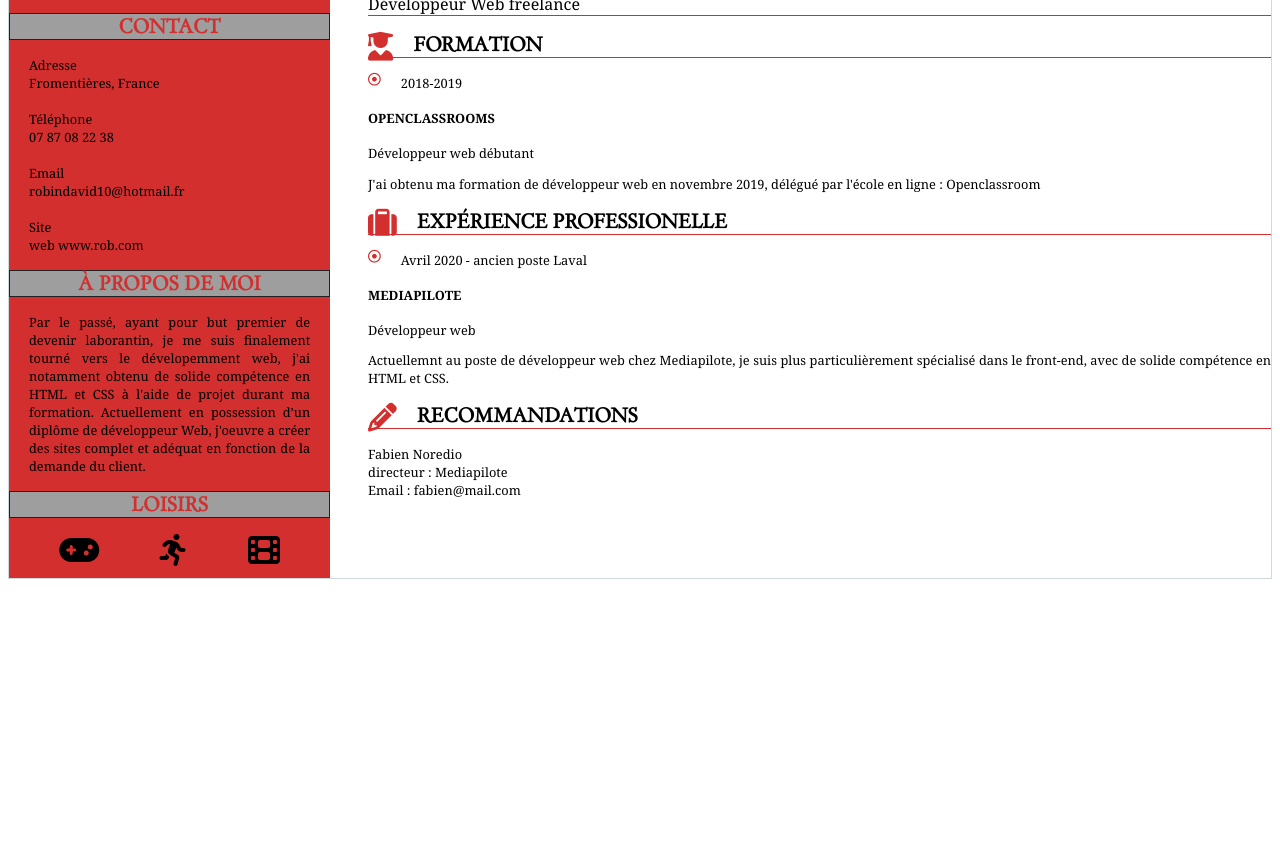
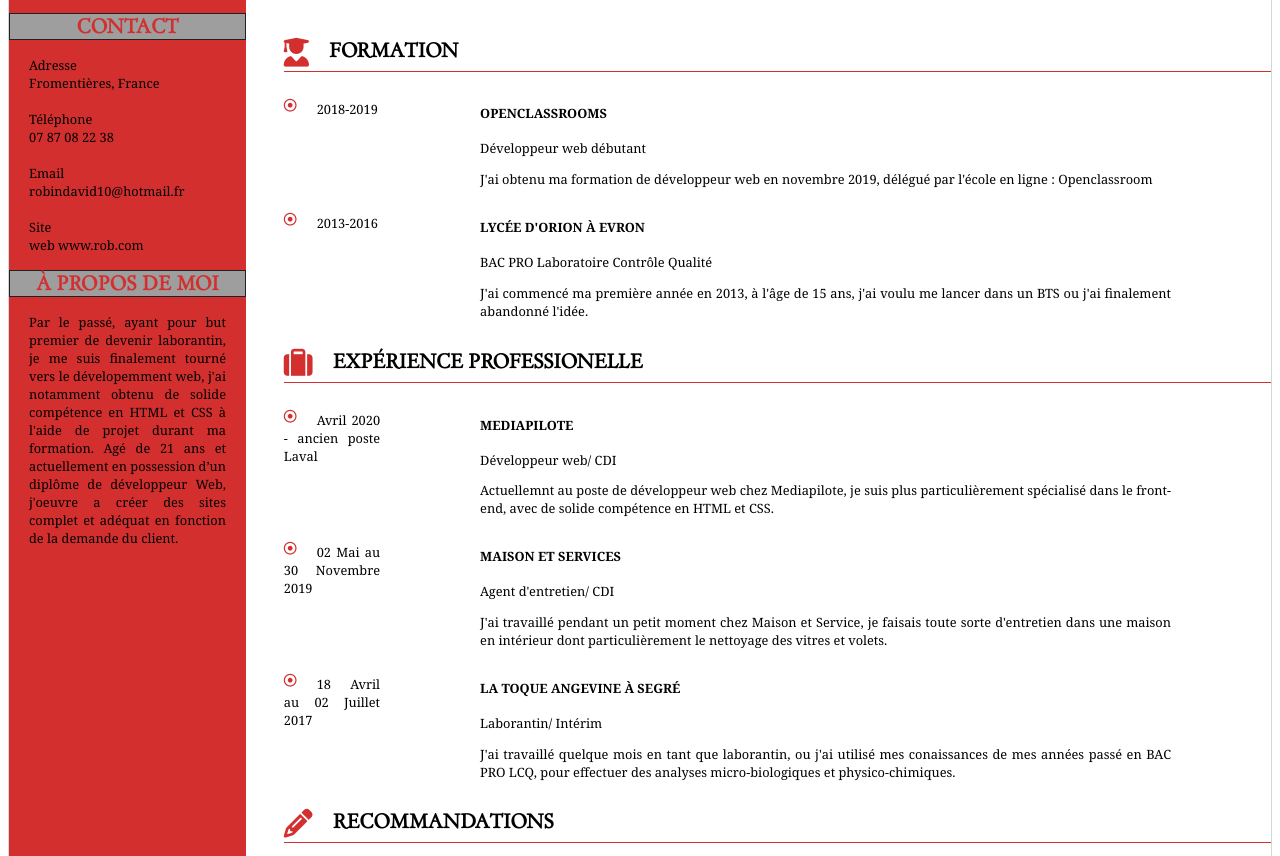
Before and after one commit to robindev98/CV-Projet-2, a plain HTML site: page CVprojet2.html in a window 1280 px wide. Shown: the part 153-1009 px from the top of the page. Before the commit the page ends 800 px from the top, so only its background shows below. Drawn offline with Linux system fonts and the light colour scheme.

Commit message:
presque fini,a voir si le code est près

```diff
--- a/CVprojet2.html
+++ b/CVprojet2.html
@@ -8,7 +8,7 @@
     </head>
 
     <body>
-        <section id="apropos"><!-- A propos -->
+    <section id="contenu">
             <aside>
             	<p>
             		<img alt="Robin" src="photo.jpg" class="robin">
@@ -29,11 +29,11 @@
                     À propos de moi
                 </h2>
                     <p>
-                		Par le passé, ayant pour but premier de devenir laborantin, je me suis finalement tourné vers le dévelopemment web, j'ai notamment obtenu de solide compétence en HTML et CSS à l'aide de projet durant ma formation. Actuellement en possession d’un diplôme de développeur Web, j'oeuvre a créer des sites complet et adéquat en fonction de la demande du client.
+                		Par le passé, ayant pour but premier de devenir laborantin, je me suis finalement tourné vers le dévelopemment web, j'ai notamment obtenu de solide compétence en HTML et CSS à l'aide de projet durant ma formation. Agé de 21 ans et actuellement en possession d’un diplôme de développeur Web, j'oeuvre a créer des sites complet et adéquat en fonction de la demande du client.
                     </p>
             </aside>
 
-            <aside>
+            <aside id="Loisirs">
                 <h2>
                     Loisirs
                 </h2>
@@ -43,7 +43,7 @@
                 	<i class="fas fa-film"></i>
                 </p>
             </aside>
-        </section>
+    </section>
 
         <section id="parcourspro"><!-- Parcours professionel -->
             <header>
@@ -53,16 +53,18 @@
                 <p>
                     Développeur Web freelance
                 </p>
+                <hr/>
             </header>
 
             <article>
                 <h2>
                     <i class="fas fa-user-graduate"></i>Formation
                 </h2>
-                    <ul>
+                <div class="carre">
+                    <ul class="rectangle">
                     	<i class="far fa-dot-circle"></i>2018-2019
                     </ul>
-                    <div>
+                    <div class="carré">
 	                    <h4>
 	                    	Openclassrooms
 	                    </h4>
@@ -73,26 +75,80 @@
 	                    	J'ai obtenu ma formation de développeur web en novembre 2019, délégué par l'école en ligne : Openclassroom
 	                    </p>
 	                </div>
+				</div>
+
+	            <div class="carre">
+	                <ul class="rectangle">
+	                	<i class="far fa-dot-circle"></i>2013-2016
+	                </ul>
+	                	<div class="carré">
+	                	<h4>
+	                		Lycée d'Orion à Evron
+	                	</h4>
+	                	<p>
+	                		BAC PRO Laboratoire Contrôle Qualité
+	                	</p>
+	                	<p>
+	                		J'ai commencé ma première année en 2013, à l'âge de 15 ans, j'ai voulu me lancer dans un BTS ou j'ai finalement abandonné l'idée.
+	                	</p>
+	                	</div>
+	            </div>
             </article>
 
             <article>
                 <h2>
                     <i class="fas fa-suitcase"></i>Expérience Professionelle
                 </h2>
-	                <ul>
+	            <div class="carre">
+	                <ul class="rectangle">
 	                    <i class="far fa-dot-circle"></i>Avril 2020 - ancien poste Laval
 	                </ul>
-	                <div class="experience">
+		            <div class="carré">
 		                <h4>
 		                    Mediapilote
 		                </h4>
 		                <p>
-		                	Développeur web
+		                	Développeur web/ CDI
 		                </p>
 		                <p>
 		                    Actuellemnt au poste de développeur web chez Mediapilote, je suis plus particulièrement spécialisé dans le front-end, avec de solide compétence en HTML et CSS.
 	                    </p>
+					</div>
+			    </div>
+
+				<div class="carre">
+					<ul class="rectangle">
+						<i class="far fa-dot-circle"></i>02 Mai au 30 Novembre 2019
+					</ul>
+					<div class="carré">
+	                	<h4>
+	                		Maison et Services
+	                	</h4>
+	                	<p>
+	                		Agent d'entretien/ CDI
+	                	</p>
+	                	<p>
+	                		J'ai travaillé pendant un petit moment chez Maison et Service, je faisais toute sorte d'entretien dans une maison en intérieur dont particulièrement le nettoyage des vitres et volets.
+	                	</p>
 	                </div>
+				</div>
+
+				<div class="carre">
+	                <ul class="rectangle">
+	                	<i class="far fa-dot-circle"></i>18 Avril au 02 Juillet 2017
+	                </ul>
+	                <div class="carré">
+	                	<h4>
+	                		La Toque Angevine à Segré
+	                	</h4>
+	                	<p>
+	                		Laborantin/ Intérim
+	                	</p>
+	                	<p>
+	                		J'ai travaillé quelque mois en tant que laborantin, ou j'ai utilisé mes conaissances de mes années passé en BAC PRO LCQ, pour effectuer des analyses micro-biologiques et physico-chimiques.
+	                	</p>
+	                </div>
+	            </div>
             </article>
 
             <footer>
--- a/cv_projet2.css
+++ b/cv_projet2.css
@@ -22,28 +22,32 @@ body
 	font-family: Georgia;
 	display: flex;
 }
-#apropos, #parcourspro
+#contenu, #parcourspro
 {
 	vertical-align: top;
 }
-#apropos
+#contenu
 {
+	order: 1;
+	max-height: 1400px;
 	background-color: #d32f2f;
-	max-height: 800px;
 	width: 350px;
 	margin-right: 3%;
-	order: 1;
+}
+#Loisirs
+{
+	margin-top: 350px;
 }
 #Contact
 {
 	list-style-position: outside;
 	padding-left: 60px;
-
 }
 h1
 {
 	font-size: 2.9em;
 	font-family: dayrom, sans-serif;
+	margin-bottom: 0px;
 }
 h2
 {
@@ -52,7 +56,19 @@ h2
 }
 h1 + p
 {
-	border-bottom: 1px #d32f2f solid;
+	margin-top: 0px;
+	margin-bottom: 0px;
+}
+hr
+{
+	margin-bottom: 60px;
+	margin-top: 0px;
+	color: #d32f2f;
+	width: 50px;
+	margin-left: 0px;
+	background-color: #d32f2f;
+	border: none;
+	height: 1px;
 }
 h1, h2, h4
 {
@@ -100,6 +116,7 @@ p i
 article h2, footer h2
 {
 	border-bottom: 1px #d32f2f solid;
+	padding-bottom: 8px;
 }
 ul
 {
@@ -124,3 +141,17 @@ ul, h4, article p, h2 + p
 {
 	font-size: 1.5em;
 }
+.carre
+{
+	display: flex;
+}
+.carré
+{
+	width: 80%;
+	margin-right: 100px;
+	margin-left: 100px;
+}
+.rectangle
+{
+	width: 110px;
+}
```
